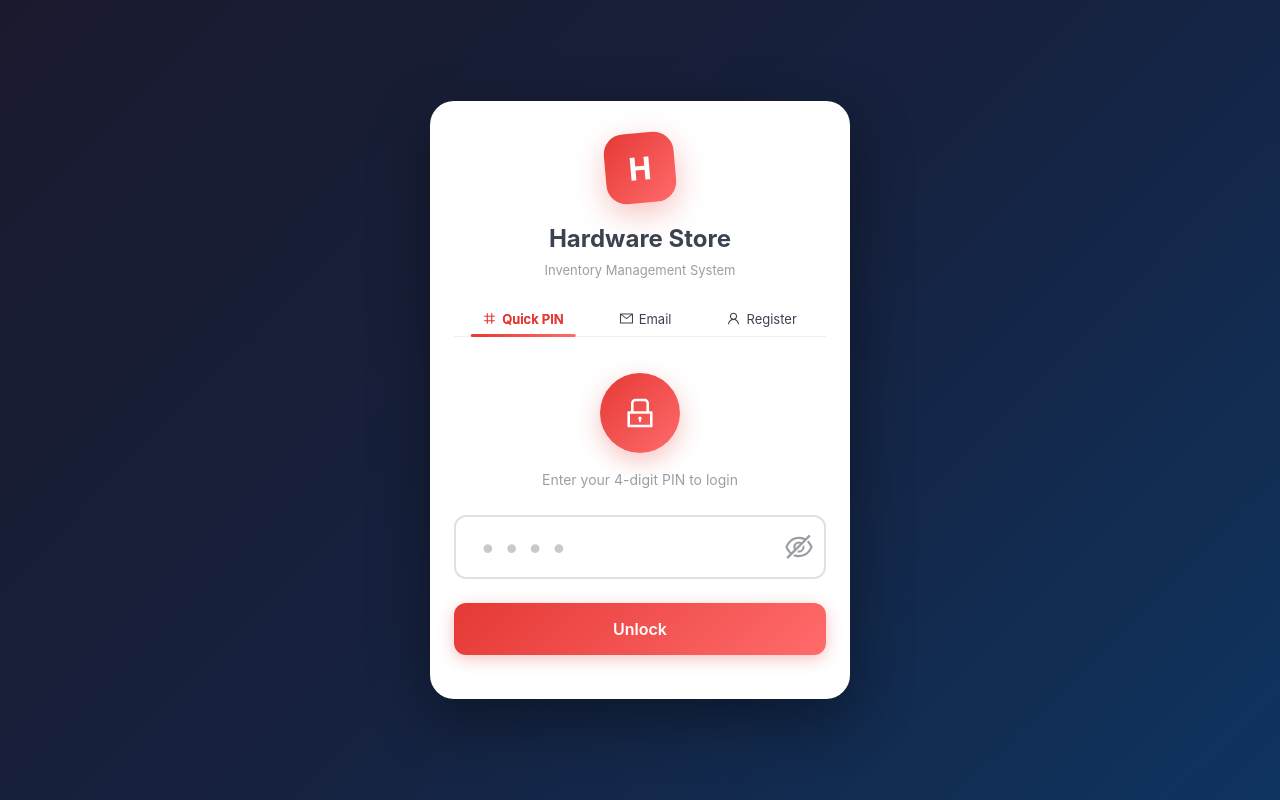
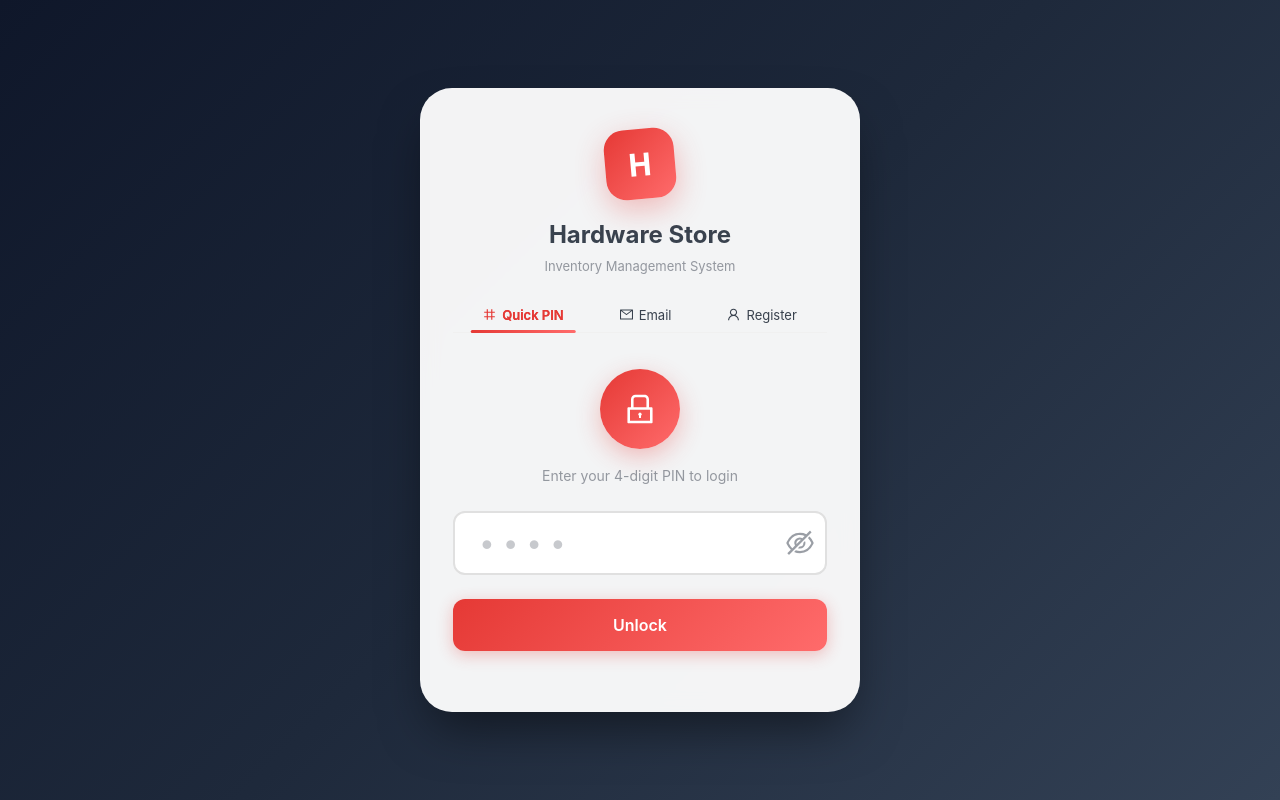
Before and after one commit to thiviru7715/hardware_store, a React (Create React App) app in the folder frontend/: page /#/login in a window 1280 px wide. Built offline with nearby package versions, Linux system fonts and the light colour scheme.

Commit message:
feat: enhance AuthPage with glassmorphic container and premium background gradient

```diff
--- a/frontend/src/pages/AuthPage.js
+++ b/frontend/src/pages/AuthPage.js
@@ -293,20 +293,22 @@ const AuthPage = ({ onLogin }) => {
             display: 'flex',
             alignItems: 'center',
             justifyContent: 'center',
-            background: 'linear-gradient(135deg, #1a1a2e 0%, #16213e 50%, #0f3460 100%)',
-            padding: '16px',
+            background: 'linear-gradient(135deg, #0f172a 0%, #1e293b 50%, #334155 100%)',
+            padding: '24px',
             boxSizing: 'border-box'
         }}>
             <Card
                 style={{
                     width: '100%',
-                    maxWidth: 420,
-                    borderRadius: '24px',
-                    boxShadow: '0 20px 60px rgba(0,0,0,0.4)',
-                    border: 'none',
-                    overflow: 'hidden'
+                    maxWidth: 440,
+                    borderRadius: '32px',
+                    boxShadow: '0 25px 50px -12px rgba(0,0,0,0.5)',
+                    border: '1px solid rgba(255,255,255,0.05)',
+                    overflow: 'hidden',
+                    background: 'rgba(255, 255, 255, 0.95)',
+                    backdropFilter: 'blur(10px)',
                 }}
-                bodyStyle={{ padding: '32px 24px 24px' }}
+                bodyStyle={{ padding: '40px 32px' }}
             >
                 <div style={{ textAlign: 'center', marginBottom: '20px' }}>
                     <div style={{
```
